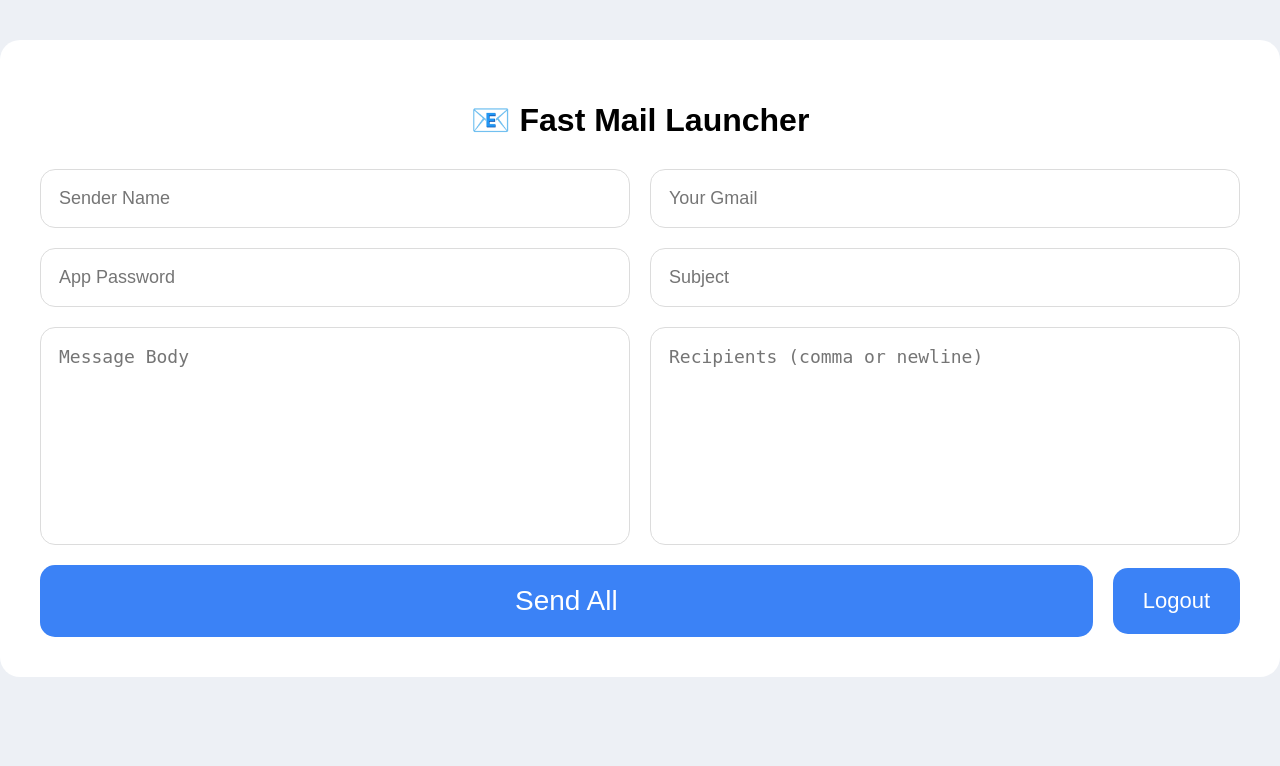
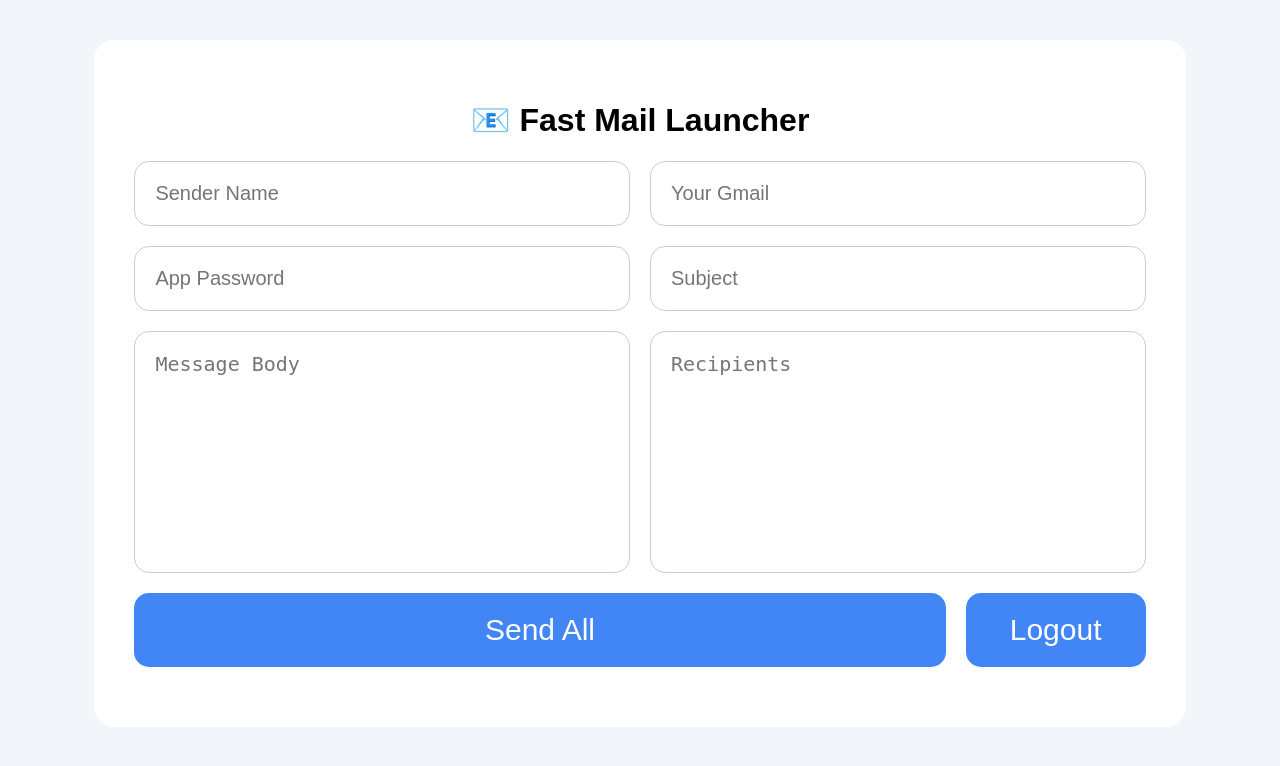
Before and after one commit to rnfyatendra-lab/Montimahur, a Flask app: page /launcher in a window 1280 px wide. Shown: the top 766 px of the page. Run offline with Flask 3, Linux system fonts and the light colour scheme; the visitor is signed in with stand-in values (Sample User, id 1).

Commit message:
Update launcher.html

```diff
--- a/templates/launcher.html
+++ b/templates/launcher.html
@@ -1,6 +1,5 @@
 <!DOCTYPE html>
 <html>
-
 <head>
 
 <title>Fast Mail Launcher</title>
@@ -8,24 +7,21 @@
 <style>
 
 body{
-    margin:0;
-    padding:0;
-    background:#edf0f5;
+background:#f2f5f9;
 font-family:Arial;
 }
 
-.container{
-    width:1200px;
-    background:white;
+.box{
+width:80%;
 margin:auto;
 margin-top:40px;
+background:white;
+padding:40px;
 border-radius:20px;
-    padding:40px;
 }
 
-.top{
+h1{
 text-align:center;
-    margin-bottom:30px;
 }
 
 .row{
@@ -35,87 +31,80 @@ body{
 }
 
 input, textarea{
-    flex:1;
-    padding:18px;
-    border:1px solid #dcdcdc;
+width:100%;
+padding:20px;
 border-radius:15px;
-    font-size:18px;
+border:1px solid #ccc;
+font-size:20px;
 }
 
 textarea{
-    height:180px;
+height:200px;
 resize:none;
 }
 
-.bottom{
-    display:flex;
-    gap:20px;
-    align-items:center;
-}
-
-.send{
-    flex:1;
-}
-
-.send button{
+button{
 width:100%;
 padding:20px;
-    background:#3b82f6;
-    color:white;
+font-size:30px;
 border:none;
 border-radius:15px;
-    font-size:28px;
+background:#4285f4;
+color:white;
 cursor:pointer;
 }
 
-.send button:disabled{
-    background:gray;
-    cursor:not-allowed;
+.logout{
+width:180px;
 }
 
-.logout button{
-    padding:20px 30px;
-    background:#3b82f6;
+.popup{
+position:fixed;
+top:20px;
+right:20px;
+background:#222;
+color:white;
+padding:20px;
+border-radius:10px;
+z-index:9999;
+}
+
+.okbtn{
+margin-top:10px;
+padding:10px 20px;
+background:#4285f4;
 color:white;
 border:none;
-    border-radius:15px;
-    font-size:22px;
+border-radius:10px;
 cursor:pointer;
-}
-
-.message{
-    text-align:center;
-    color:green;
-    font-size:40px;
-    margin-bottom:20px;
-    font-weight:bold;
 }
 
 </style>
 
 </head>
-
 <body>
 
-<div class="container">
-
-<div class="top">
+<div class="box">
 
 <h1>📧 Fast Mail Launcher</h1>
 
-</div>
+{% with messages = get_flashed_messages() %}
+{% if messages %}
 
-{% if message %}
+<div class="popup" id="popup">
 
-<div class="message">
+{{ messages[0] }}
 
-{{message}}
+<br>
+
+<button class="okbtn" onclick="closePopup()">OK</button>
 
 </div>
 
 {% endif %}
+{% endwith %}
 
-<form method="POST" id="mailForm">
+<form method="POST">
 
 <div class="row">
 
@@ -123,7 +112,7 @@ textarea{
 type="text"
 name="sender_name"
 placeholder="Sender Name"
-value="{{data.sender_name}}"
+value="{{ data.sender_name }}"
 required
 >
 
@@ -131,7 +120,7 @@ required
 type="email"
 name="gmail"
 placeholder="Your Gmail"
-value="{{data.gmail}}"
+value="{{ data.gmail }}"
 required
 >
 
@@ -143,7 +132,7 @@ required
 type="password"
 name="app_password"
 placeholder="App Password"
-value="{{data.app_password}}"
+value="{{ data.app_password }}"
 required
 >
 
@@ -151,7 +140,7 @@ required
 type="text"
 name="subject"
 placeholder="Subject"
-value="{{data.subject}}"
+value="{{ data.subject }}"
 required
 >
 
@@ -163,43 +152,37 @@ required
 name="body"
 placeholder="Message Body"
 required
->{{data.body}}</textarea>
+>{{ data.body }}</textarea>
 
 <textarea
 name="recipients"
-placeholder="Recipients (comma or newline)"
+placeholder="Recipients"
 required
->{{data.recipients}}</textarea>
+>{{ data.recipients }}</textarea>
 
 </div>
 
-<div class="bottom">
+<div class="row">
 
-<div class="send">
-
-<button
-type="submit"
-id="sendBtn"
->
+<button id="sendbtn" type="submit">
 
 Send All
 
 </button>
 
-</div>
-
-<div class="logout">
+<a href="/logout">
 
 <button
 type="button"
-ondblclick="window.location.href='/logout'"
+class="logout"
+ondblclick="window.location='/logout'"
 >
 
 Logout
 
 </button>
 
-</div>
+</a>
 
 </div>
 
@@ -209,16 +192,21 @@ Logout
 
 <script>
 
-const form = document.getElementById("mailForm");
-const sendBtn = document.getElementById("sendBtn");
+const form = document.querySelector("form");
+const btn = document.getElementById("sendbtn");
 
 form.addEventListener("submit", function(){
 
-    sendBtn.disabled = true;
-
-    sendBtn.innerText = "Sending";
+btn.innerText = "Sending...";
+btn.disabled = true;
 
 });
+
+function closePopup(){
+
+document.getElementById("popup").style.display = "none";
+
+}
 
 </script>
 
```
Lines whose indentation alone changed are shown as unchanged.
